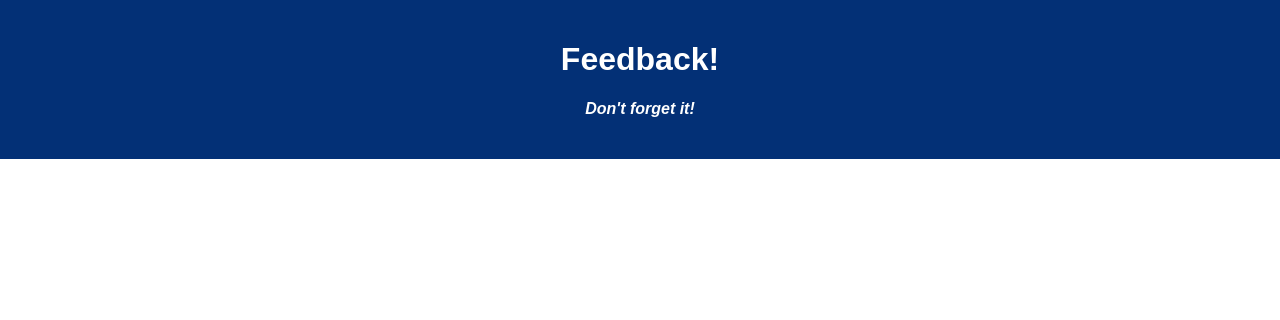
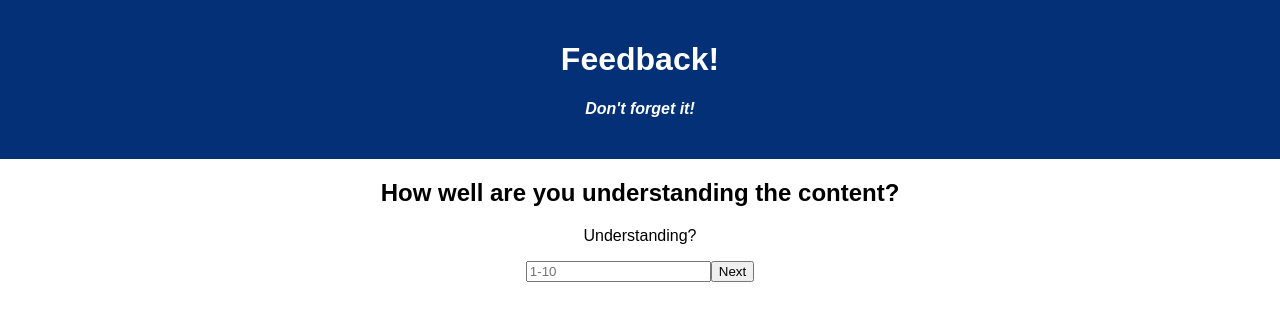
Before and after one commit to CardinalNavigation/Redux-Feedback-Website, a React (Create React App) app: page /#/Understanding in a window 1280 px wide. Before the commit this address led to /#/support. Shown: the top 320 px of the page. Built offline with nearby package versions, Linux system fonts and the light colour scheme.

Commit message:
copied over the template from the feelings page to the understanding page

```diff
--- a/src/components/FeelingComponent/Feeling.jsx
+++ b/src/components/FeelingComponent/Feeling.jsx
@@ -21,7 +21,7 @@ function Feeling() {
         });
 
         setFeelingNumber('')
-        history.push('/Understanding')
+        history.push('/understanding')
     }
 
     return (
--- a/src/components/Understanding/Understanding.jsx
+++ b/src/components/Understanding/Understanding.jsx
@@ -1,8 +1,40 @@
 import App from "../App/App";
+import { useDispatch } from "react-redux";
+import { useHistory } from 'react-router-dom';
+import { useState } from "react";
 
-function Understanding(){
-    return(
+function Understanding() {
+
+    const [understandingNumber, setUnderstandingNumber] = useState('');
+    const dispatch = useDispatch();
+    const history = useHistory();
+
+    const handleSubmit = event => {
+        event.preventDefault()
+        let understandingReducerInput = {
+            understandingNumber: understandingNumber
+        }
+
+        dispatch({
+            type: 'FEEDBACK_TOSS',
+            payload: understandingReducerInput
+        });
+
+        setUnderstandingNumber('')
+        history.push('/support')
+    }
+
+    return (
         <>
+            <div>
+                <h2>How well are you understanding the content?</h2>
+                <p>Understanding?</p>
+                <form onSubmit={handleSubmit}>
+                    <input required value={understandingNumber} placeholder="1-10" type="number" onChange={(event) => setUnderstandingNumber(event.target.value)}>
+                    </input>
+                    <button type='submit'>Next</button>
+                </form>
+            </div>
         </>
     )
 }
--- a/src/index.js
+++ b/src/index.js
@@ -6,7 +6,7 @@ import { applyMiddleware, combineReducers, createStore } from 'redux';
 import logger from 'redux-logger';
 import { Provider } from 'react-redux';
 
-const feedbackData = (state = 0, action) => {
+const feedbackData = (state = [], action) => {
     if (action.type === 'FEEDBACK_TOSS') {
         return action.payload
     }
```
